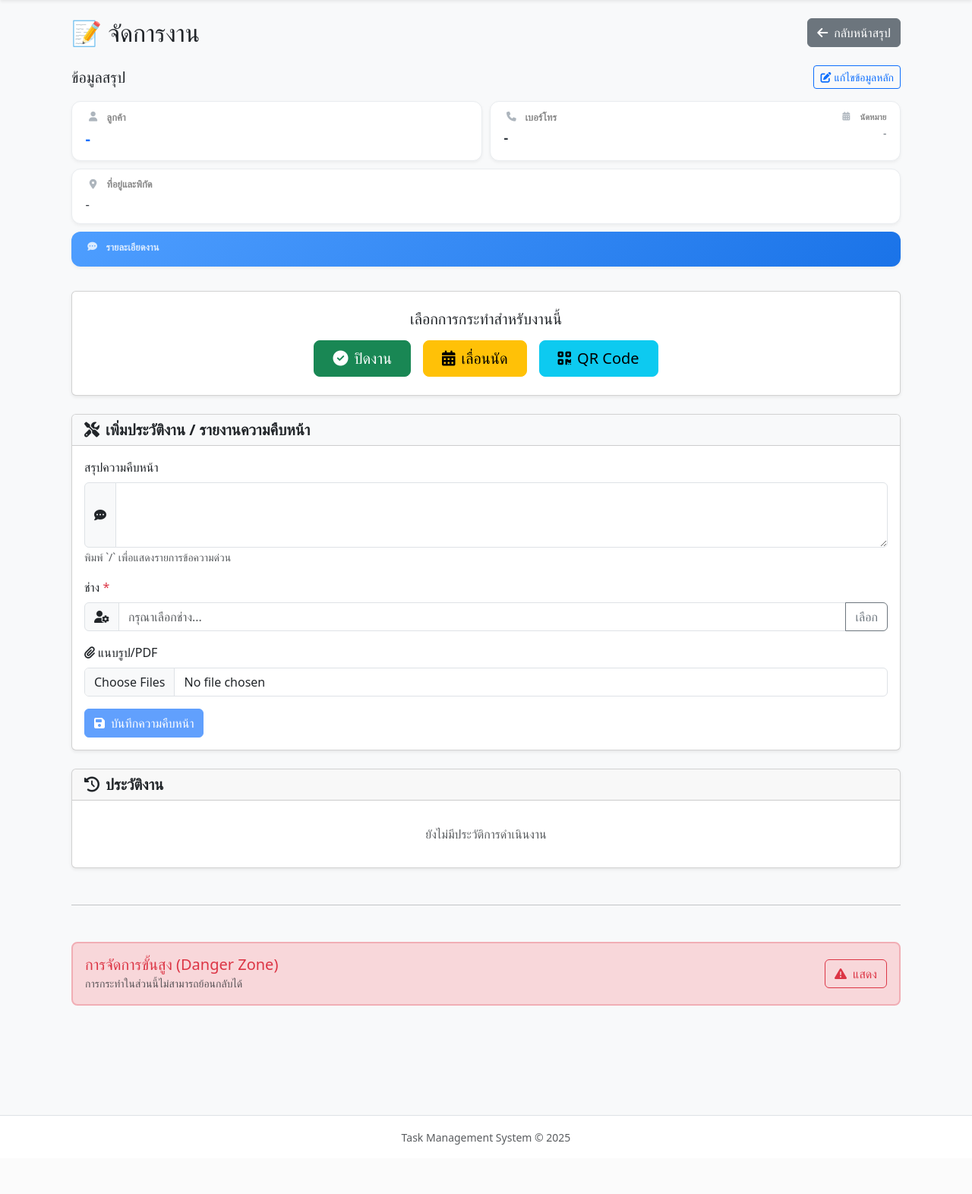
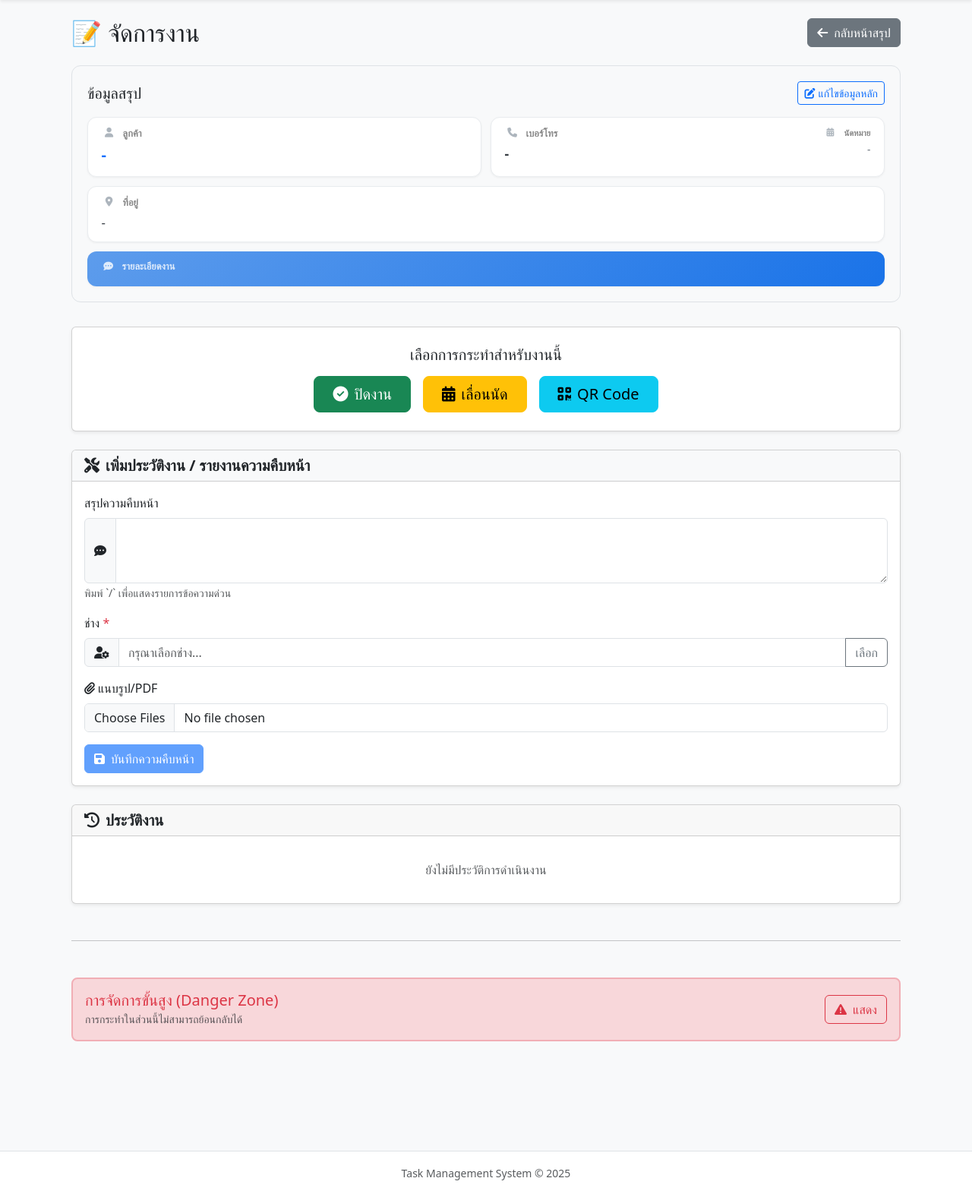
Before and after one commit to comphone/line-tasks-auto, a Flask app: template templates/update_task_details.html in a window 1280 px wide. Shown: the part 66-1638 px from the top of the page at 76% size. Before the commit the page ends 1573 px from the top, so only its background shows below. Run offline with Flask 3, Linux system fonts and the light colour scheme; the template is opened without the code that fills it, so the values that code supplies are empty; parts of the project's set-up code (start-up, migrations or seed data) failed here and were passed over; some libraries are stand-ins or nearby versions.

Commit message:
final-full-fix

```diff
--- a/templates/update_task_details.html
+++ b/templates/update_task_details.html
@@ -4,18 +4,26 @@
 
 {% block head_extra %}
 <style>
-    /* --- START: CSS ที่ออกแบบใหม่สำหรับส่วนข้อมูลสรุป --- */
+    /* --- START: CSS ที่ออกแบบใหม่ --- */
+    /* Container for the summary section with a border */
+    .summary-container {
+        border: 1px solid #dee2e6;
+        border-radius: 0.75rem;
+        padding: 1.25rem;
+        margin-bottom: 2rem;
+        background-color: #f8f9fa;
+    }
+
     .info-grid {
         display: grid;
         grid-template-columns: 1fr;
-        gap: 0.6rem; /* Slightly reduced gap */
-        margin-bottom: 2rem;
+        gap: 0.75rem;
     }
     .info-card {
         background-color: #ffffff;
         border-radius: 0.75rem;
-        padding: 0.8rem 1.1rem; /* Slightly reduced padding */
-        box-shadow: 0 2px 4px rgba(0, 0, 0, 0.05);
+        padding: 0.8rem 1.1rem;
+        box-shadow: 0 1px 3px rgba(0, 0, 0, 0.05);
         border: 1px solid #e9ecef;
         display: flex;
         flex-direction: column;
@@ -25,7 +33,7 @@
     }
     /* Lighter blue gradient */
     .info-card.task-title-card {
-        background: linear-gradient(135deg, #4e9eff, #1a73e8);
+        background: linear-gradient(135deg, #5d9cec, #1a73e8);
         color: white;
         border: none;
     }
@@ -167,6 +175,8 @@
         <a href="{{ url_for('summary') }}" class="btn btn-secondary"><i class="fas fa-arrow-left me-2"></i>กลับหน้าสรุป</a>
     </div>
 
+    <!-- START: โครงสร้าง HTML ที่จัดลำดับและเน้นข้อความใหม่ -->
+    <div class="summary-container">
         <div class="d-flex justify-content-between align-items-center mb-3">
             <h5 class="mb-0">ข้อมูลสรุป</h5>
             <a href="{{ url_for('edit_task', task_id=task.id) }}" class="btn btn-sm btn-outline-primary" title="แก้ไขข้อมูลหลัก"><i class="fas fa-edit me-1"></i>แก้ไขข้อมูลหลัก</a>
@@ -190,20 +200,27 @@
                 </div>
             </div>
             <div class="info-card full-width-card">
-            <h6 class="info-label"><i class="fas fa-map-marker-alt"></i>ที่อยู่และพิกัด</h6>
+                <div class="d-flex justify-content-between align-items-center">
+                    <div>
+                        <h6 class="info-label"><i class="fas fa-map-marker-alt"></i>ที่อยู่</h6>
                         <p class="info-value">{{ task.customer.address or '-' }}</p>
+                    </div>
                     {% if task.customer.map_url %}
-                <a href="{{ task.customer.map_url }}" target="_blank" class="info-value-small mt-1 d-inline-block">
-                    เปิดใน Google Maps <i class="fas fa-external-link-alt fa-xs"></i>
+                        <a href="{{ task.customer.map_url }}" target="_blank" class="btn btn-outline-secondary btn-sm ms-2" style="flex-shrink: 0;">
+                            <i class="fas fa-map-marked-alt"></i>
                         </a>
                     {% endif %}
+                </div>
             </div>
             <div class="info-card task-title-card full-width-card">
                 <h6 class="info-label"><i class="fas fa-comment-dots"></i>รายละเอียดงาน</h6>
                 <p class="info-value task-title">{{ task.title }}</p>
             </div>
         </div>
+    </div>
+    <!-- END: โครงสร้าง HTML ที่จัดลำดับและเน้นข้อความใหม่ -->
 
+    <!-- ส่วนที่เหลือของหน้าเว็บเหมือนเดิมทั้งหมด -->
     <div class="card shadow-sm mb-4" id="chooseActionCard">
         <div class="card-body text-center p-4">
             <h5 class="card-title mb-3">เลือกการกระทำสำหรับงานนี้</h5>
@@ -663,7 +680,6 @@
     async function processCurrentImage(asFile = false, fileName = 'image.jpg') {
         if (slideIndex === undefined) return null;
         const attachment = allAttachments[slideIndex];
-        // Use a more direct URL for fetching
         const imageUrl = `https://drive.google.com/uc?id=${attachment.id}`;
         try {
             const response = await fetch(imageUrl);
```
Lines whose indentation alone changed are shown as unchanged.
